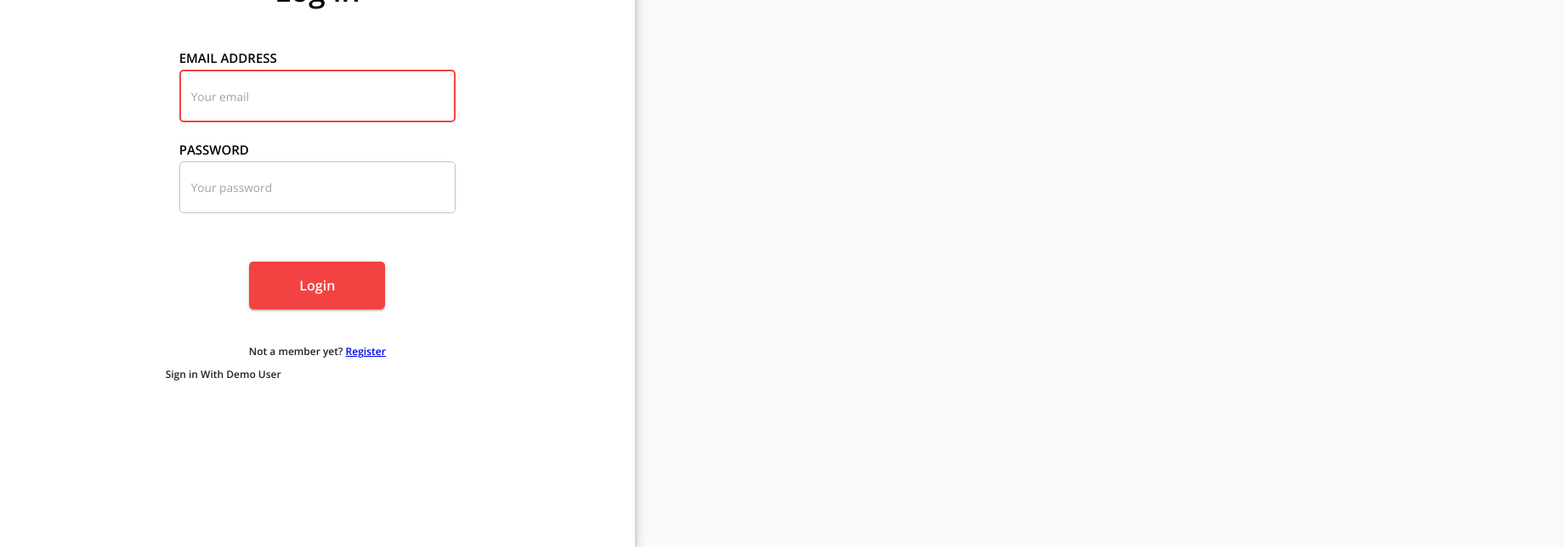
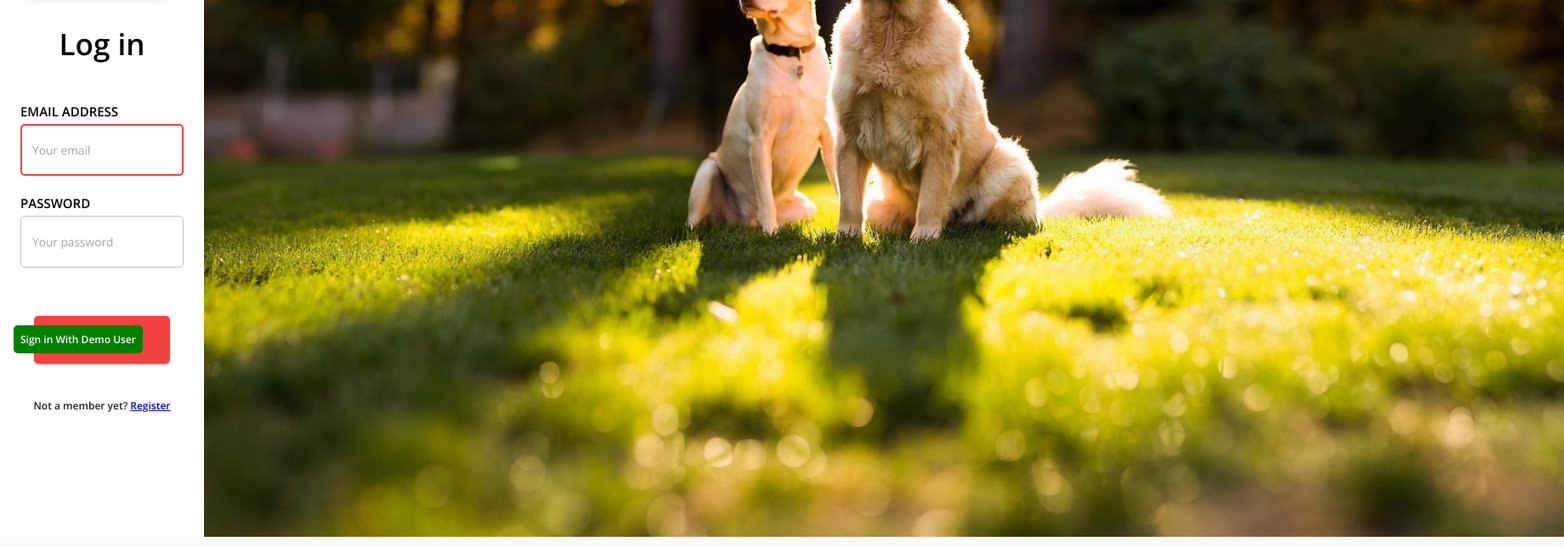
Before and after one commit to hatchways/team-corgi, a React (Create React App) app in the folder client/: page /login in a window 1280 px wide. Shown: the part 368-1012 px from the top of the page at 85% size, 1840 px wide, since content can reach past the window. Built offline with nearby package versions, Linux system fonts and the light colour scheme; no server answers.

Commit message:
working on completing the front page

```diff
--- a/client/src/pages/Login/Login.tsx
+++ b/client/src/pages/Login/Login.tsx
@@ -39,6 +39,7 @@ export default function Login(): JSX.Element {
     });
   };
 
+  //---CODE FOR ADDING A BUTTON FOR A DEMO USER: DEVELOPMENT ONLY
   const handleDemoUser = () => {
     login('test@test.com', 'test123').then((data) => {
       if (data.success) {
@@ -48,7 +49,7 @@ export default function Login(): JSX.Element {
   };
 
   return (
-    <Grid container component="main" className={classes.root}>
+    <Grid container component="main" direction="row" wrap="nowrap" className={classes.root}>
       <CssBaseline />
       <Grid item xs={12} sm={8} md={7} elevation={6} component={Paper} square>
         <Box className={classes.authWrapper}>
@@ -75,6 +76,7 @@ export default function Login(): JSX.Element {
           </Button>
         </Box>
       </Grid>
+      <img className={classes.dogs} src={dogs} />
     </Grid>
   );
 }
--- a/client/src/pages/Login/useStyles.ts
+++ b/client/src/pages/Login/useStyles.ts
@@ -1,18 +1,21 @@
 import { makeStyles } from '@material-ui/core/styles';
+import { wrap } from 'module';
 
 const useStyles = makeStyles(() => ({
   root: {
     minHeight: '100vh',
+    minWidth: '100vw',
     '& .MuiInput-underline:before': {
       borderBottom: '1.2px solid rgba(0, 0, 0, 0.2)',
     },
   },
   authWrapper: {
+    position: 'relative',
+    top: '25%',
+    minWidth: '35%',
     display: 'flex',
-    position: 'relative',
     alignItems: 'flex-start',
     flexDirection: 'column',
-    margin: '25%',
   },
   welcome: {
     fontSize: 35,
@@ -22,6 +25,18 @@ const useStyles = makeStyles(() => ({
     fontFamily: "'Open Sans'",
     textAlign: 'center',
   },
+  demoUserButton: {
+    position: 'fixed',
+    left: '1rem',
+    bottom: '1rem',
+    backgroundColor: 'green',
+    color: 'white',
+  },
+  dogs: {
+    objetFit: 'cover',
+    flex: 1,
+    objectPosition: '10%',
+  },
 }));
 
 export default useStyles;
--- a/client/src/pages/SignUp/SignUp.tsx
+++ b/client/src/pages/SignUp/SignUp.tsx
@@ -11,6 +11,9 @@ import SignUpForm from './SignUpForm/SignUpForm';
 import AuthHeader from '../../components/AuthHeader/AuthHeader';
 import { useAuth } from '../../context/useAuthContext';
 import { useSnackBar } from '../../context/useSnackbarContext';
+import { Button } from '@material-ui/core';
+import login from '../../helpers/APICalls/login';
+import dogs from '../../Images/goldenRetrievers.jpg';
 
 export default function Register(): JSX.Element {
   const classes = useStyles();
@@ -38,8 +41,17 @@ export default function Register(): JSX.Element {
     });
   };
 
+  //---CODE FOR ADDING A BUTTON FOR A DEMO USER: DEVELOPMENT ONLY
+  const handleDemoUser = () => {
+    login('test@test.com', 'test123').then((data) => {
+      if (data.success) {
+        updateLoginContext(data.success);
+      }
+    });
+  };
+
   return (
-    <Grid container component="main" className={classes.root}>
+    <Grid container component="main" direction="row" wrap="nowrap" className={classes.root}>
       <CssBaseline />
       <Grid item xs={12} sm={8} md={7} elevation={6} component={Paper} square>
         <Box className={classes.authWrapper}>
@@ -61,8 +73,27 @@ export default function Register(): JSX.Element {
               <Link to="/login">Login</Link>
             </Typography>
           </Box>
+          <Button className={classes.demoUserButton} onClick={handleDemoUser}>
+            Sign in With Demo User
+          </Button>
         </Box>
       </Grid>
+      <img className={classes.dogs} src={dogs} />
+      <Box className={classes.sitterLoginSignup}>
+        <Typography className={classes.becomeASitterText} variant="button">
+          <Link to="/signup" style={{ textDecoration: 'none' }}>
+            BECOME A SITTER
+          </Link>
+        </Typography>
+        <Link to="/signup">
+          <Button className={classes.loginButton}>
+            <Typography>Log in</Typography>
+          </Button>
+        </Link>
+        <Link to="/login">
+          <Button className={classes.signupButton}>Sign up</Button>
+        </Link>
+      </Box>
     </Grid>
   );
 }
--- a/client/src/pages/SignUp/useStyles.ts
+++ b/client/src/pages/SignUp/useStyles.ts
@@ -1,4 +1,5 @@
 import { makeStyles } from '@material-ui/core/styles';
+import { theme } from '../../themes/theme';
 
 const useStyles = makeStyles(() => ({
   root: {
@@ -8,11 +9,12 @@ const useStyles = makeStyles(() => ({
     },
   },
   authWrapper: {
+    position: 'relative',
+    top: '25%',
+    width: '50vw',
     display: 'flex',
-    position: 'relative',
     alignItems: 'flex-start',
     flexDirection: 'column',
-    margin: '25%',
   },
   welcome: {
     fontSize: 35,
@@ -22,6 +24,38 @@ const useStyles = makeStyles(() => ({
     fontFamily: "'Open Sans'",
     textAlign: 'center',
   },
+  demoUserButton: {
+    position: 'fixed',
+    left: '1rem',
+    bottom: '1rem',
+    backgroundColor: 'green',
+    color: 'white',
+  },
+  dogs: {
+    objectPosition: '-20rem',
+    objectFit: 'cover',
+    maxWidth: '50vw',
+  },
+  sitterLoginSignup: {
+    position: 'fixed',
+    display: 'flex',
+    flexDirection: 'row',
+    marginTop: '2rem',
+    marginRight: '4rem',
+    right: 0,
+    top: 0,
+  },
+  becomeASitterText: {
+    fontSize: 20,
+    marginRight: '4rem',
+  },
+  signupButton: {
+    marginLeft: '2rem',
+    backgroundColor: theme.palette.primary.main,
+  },
+  loginButton: {
+    backgroundColor: 'red',
+  },
 }));
 
 export default useStyles;
--- a/client/src/themes/theme.ts
+++ b/client/src/themes/theme.ts
@@ -10,7 +10,7 @@ export const theme = createMuiTheme({
     },
   },
   palette: {
-    primary: { main: '#f34242' },
+    primary: { main: '#F34242' },
   },
   shape: {
     borderRadius: 5,
```
Also changed, not shown: client/src/Images/goldenRetrievers.jpg (renamed from client/src/Images/2560x1600_px_bokeh_Depth_Of_Field_dog_forest_Golden_Retrievers_nature_sunlight-619118.jpg).
